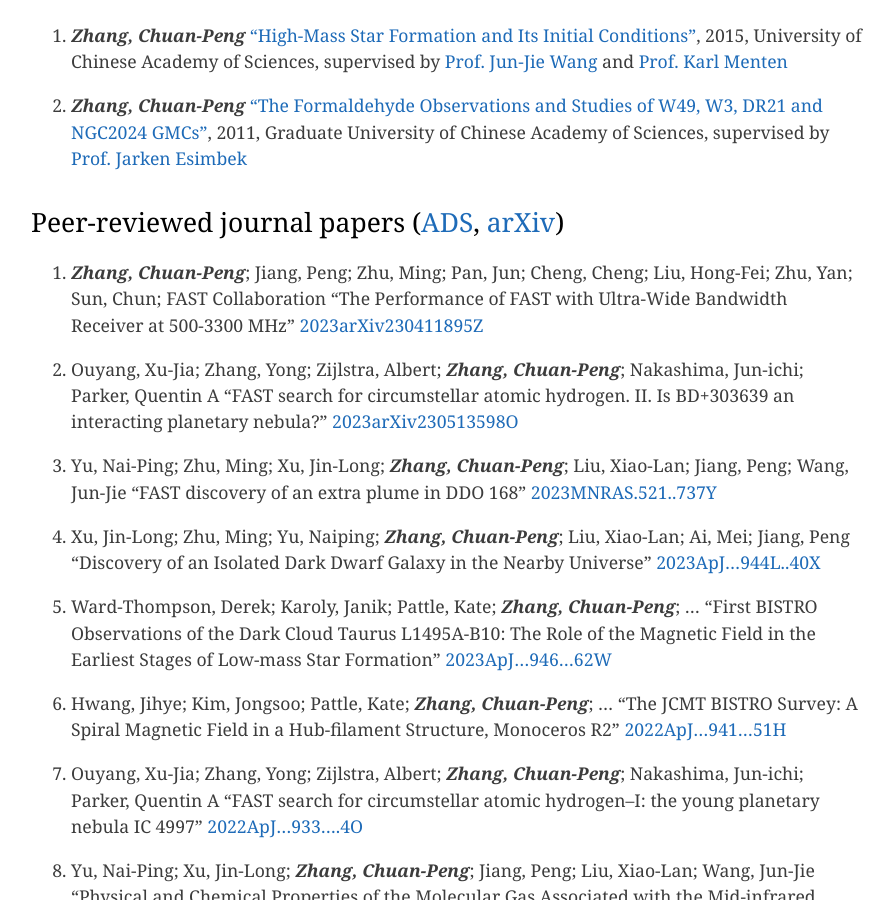
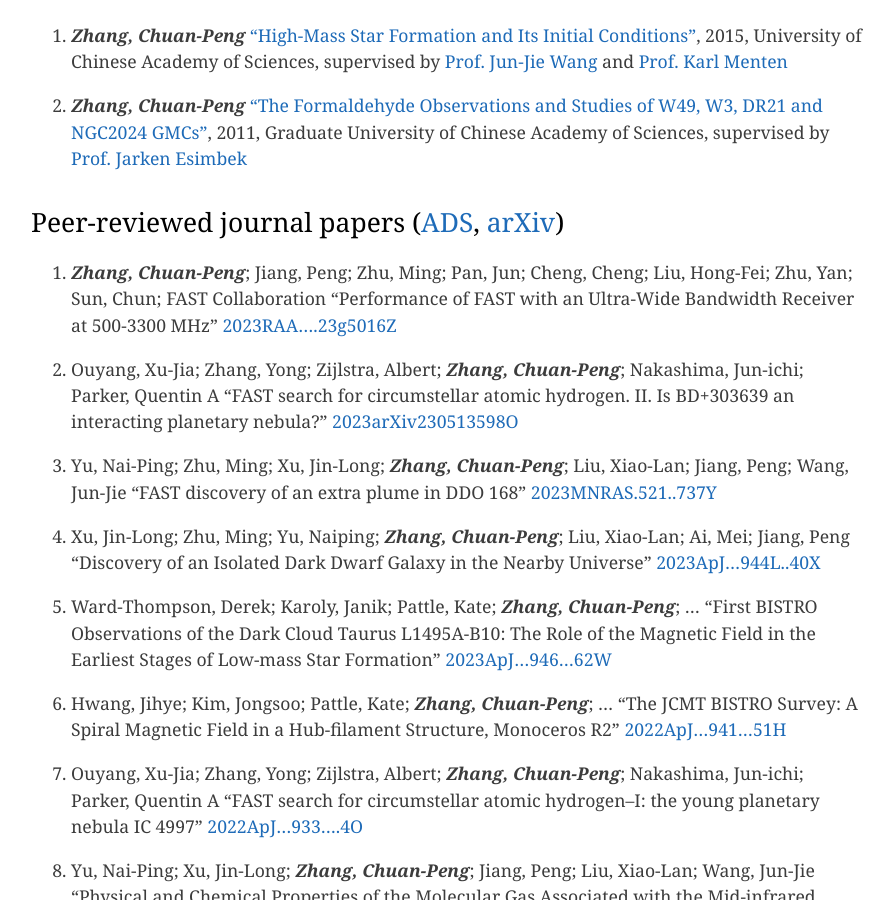
Before and after one commit to zcp521/zcp521.github.io, a Jekyll site: the page built from pub.md, in a window 1280 px wide and 900 px high, scrolled down 476 px. Shown: the whole window, without its empty margins (193-1087 px from the left). Built offline with Jekyll 4.4.1, drawn with Linux system fonts in a browser that asks for light colours.

Commit message:
Update pub.md

```diff
--- a/pub.md
+++ b/pub.md
@@ -15,8 +15,8 @@ tagline: "My publication list"
 ## Peer-reviewed journal papers ([ADS](https://ui.adsabs.harvard.edu/public-libraries/RijjUuncQru3dbS8Amb6eA), [arXiv](https://arxiv.org/a/zhang_c_2.html))
 
 60. ***Zhang, Chuan-Peng***; Jiang, Peng; Zhu, Ming; Pan, Jun; Cheng, Cheng; Liu, Hong-Fei; Zhu, Yan; Sun, Chun; FAST Collaboration
-	"The Performance of FAST with Ultra-Wide Bandwidth Receiver at 500-3300 MHz"
-	[2023arXiv230411895Z](https://ui.adsabs.harvard.edu/abs/2023arXiv230411895Z/abstract)
+	"Performance of FAST with an Ultra-Wide Bandwidth Receiver at 500-3300 MHz"
+	[2023RAA....23g5016Z](https://ui.adsabs.harvard.edu/abs/2023RAA....23g5016Z/abstract)
 
 59. Ouyang, Xu-Jia; Zhang, Yong; Zijlstra, Albert; ***Zhang, Chuan-Peng***; Nakashima, Jun-ichi; Parker, Quentin A
 	"FAST search for circumstellar atomic hydrogen. II. Is BD+303639 an interacting planetary nebula?"
```
